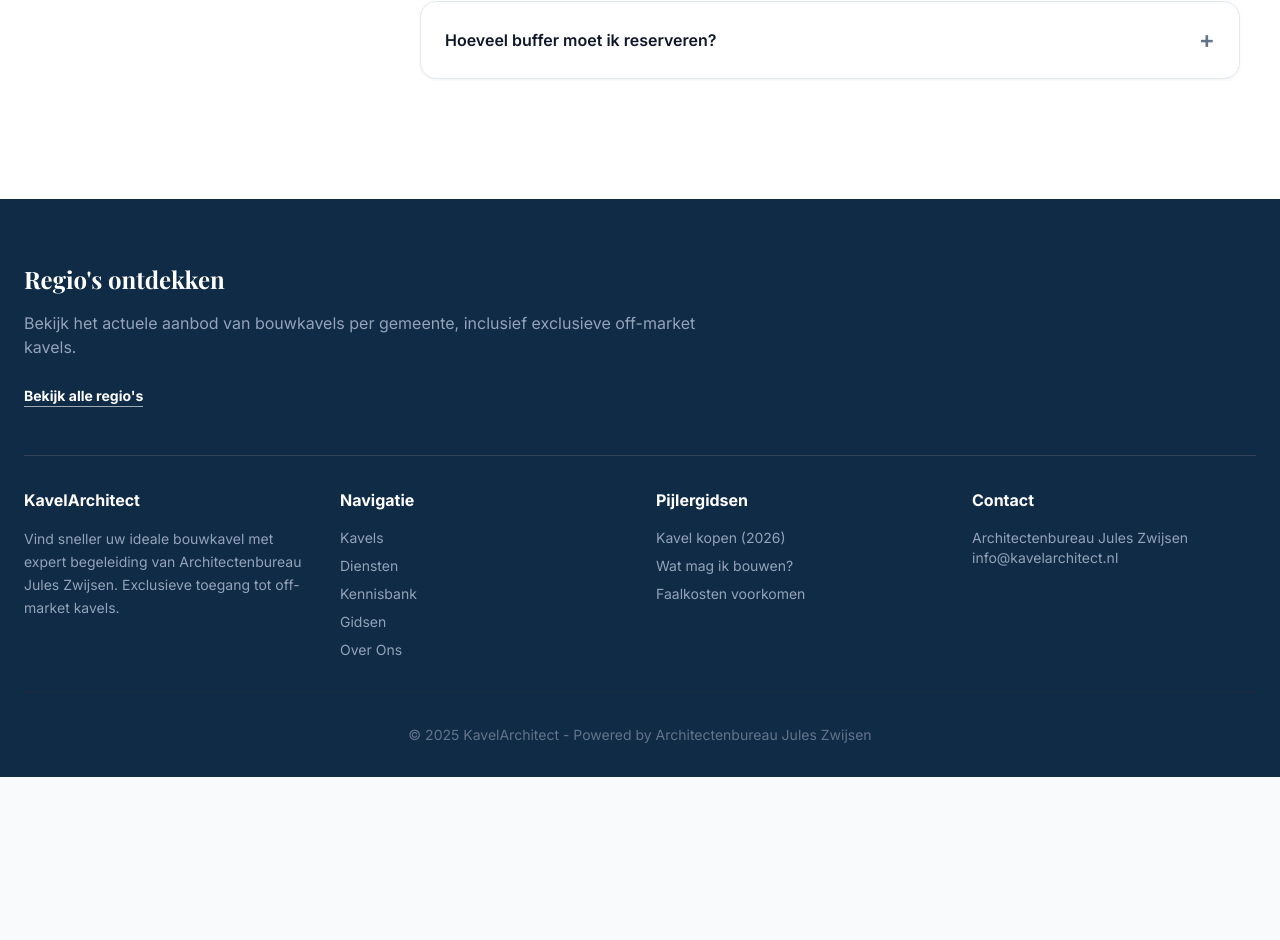
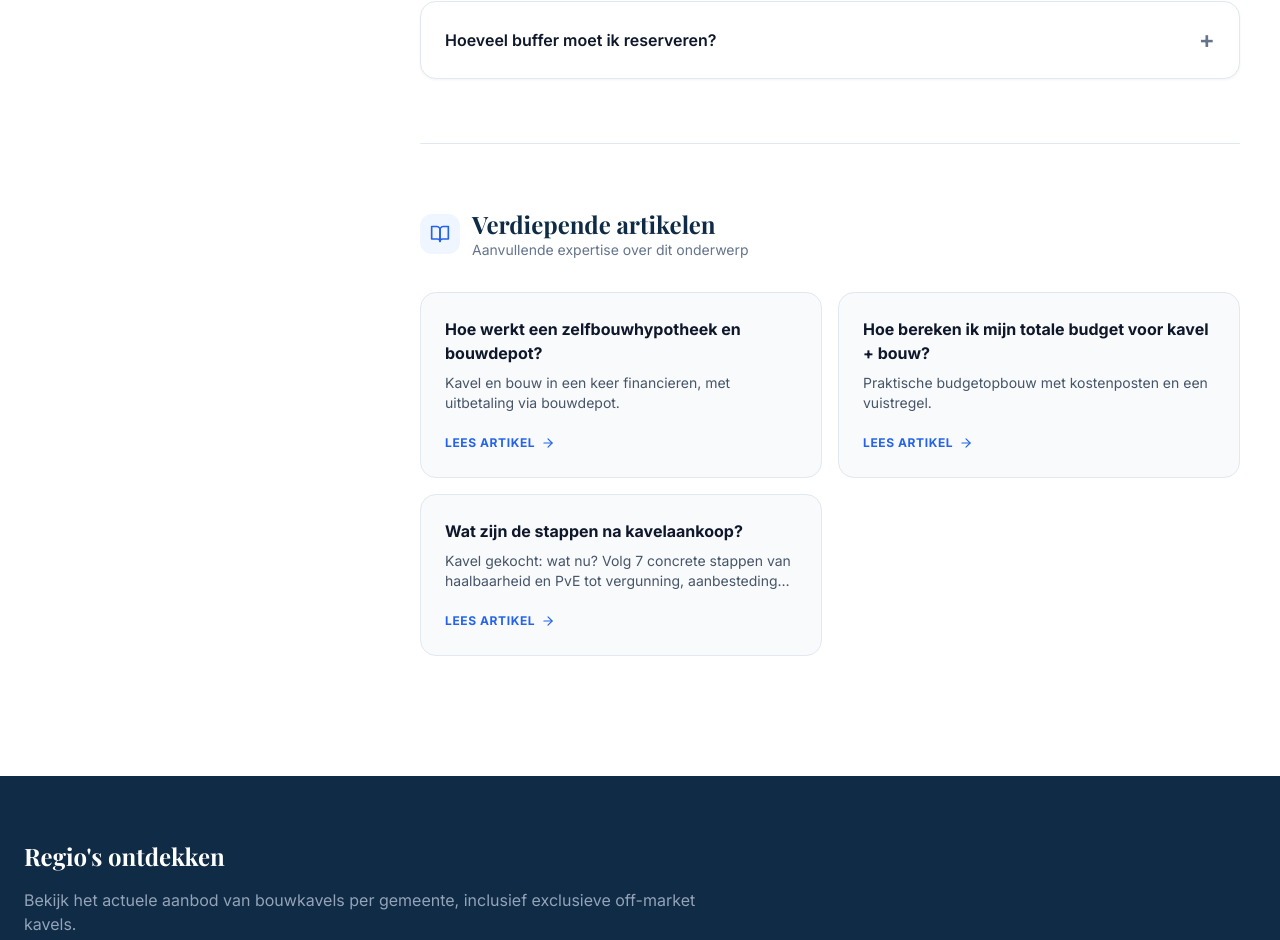
Before and after one commit to cejezed/kavelarchitect, a Next.js app: page /gids/faalkosten-voorkomen in a window 1280 px wide. Shown: the part 5029-5969 px from the top of the page. Before the commit the page ends 5806 px from the top, so only its background shows below. Built offline with nearby package versions, Linux system fonts and the light colour scheme; no server answers; a web font is replaced by a local one.

Commit message:
feat: hide kennisbank from nav and integrate articles into guides for better user flow

```diff
--- a/components/NavBarClient.tsx
+++ b/components/NavBarClient.tsx
@@ -58,9 +58,7 @@ export default function NavBarClient({ citiesByProvince, topCities }: NavBarClie
                 <Link href="/diensten" onClick={() => setOpen(false)} className="block text-sm font-semibold text-slate-700 hover:text-navy-900">
                   Diensten
                 </Link>
-                <Link href="/kennisbank" onClick={() => setOpen(false)} className="block text-sm font-semibold text-slate-700 hover:text-navy-900">
-                  Kennisbank
-                </Link>
+
                 <Link href="/gids" onClick={() => setOpen(false)} className="block text-sm font-semibold text-slate-700 hover:text-navy-900">
                   Gidsen
                 </Link>
--- a/components/RegioFooter.tsx
+++ b/components/RegioFooter.tsx
@@ -40,11 +40,7 @@ export default function RegioFooter() {
                   Diensten
                 </Link>
               </li>
-              <li>
-                <Link href="/kennisbank" className="text-slate-400 hover:text-white transition-colors">
-                  Kennisbank
-                </Link>
-              </li>
+
               <li>
                 <Link href="/gids" className="text-slate-400 hover:text-white transition-colors">
                   Gidsen
--- a/components/guides/GuideLayout.tsx
+++ b/components/guides/GuideLayout.tsx
@@ -3,6 +3,8 @@ import { GuideHero } from "./GuideHero";
 import { GuideToc } from "./GuideToc";
 import { GuideCtaCard } from "./GuideCtaCard";
 import { GuideFaq } from "./GuideFaq";
+import { GuideRelatedArticles } from "./GuideRelatedArticles";
+import { getRelatedArticles } from "@/lib/guides/guideRelated";
 
 export function GuideLayout({
   meta,
@@ -13,6 +15,8 @@ export function GuideLayout({
   toc: { id: string; label: string }[];
   children: React.ReactNode;
 }) {
+  const relatedArticles = getRelatedArticles(meta.slug);
+
   return (
     <div className="guide-shell">
       <GuideHero meta={meta} />
@@ -31,6 +35,8 @@ export function GuideLayout({
           <section className="guide-divider" aria-hidden="true" />
 
           <GuideFaq items={meta.faqs} />
+
+          <GuideRelatedArticles articles={relatedArticles} />
         </main>
       </div>
     </div>
--- /dev/null
+++ b/components/guides/GuideRelatedArticles.tsx
@@ -0,0 +1,41 @@
+import Link from 'next/link';
+import type { FaqArticle } from '@/lib/faqArticles';
+import { BookOpen, ArrowRight } from 'lucide-react';
+
+export function GuideRelatedArticles({ articles }: { articles: FaqArticle[] }) {
+    if (articles.length === 0) return null;
+
+    return (
+        <section className="guide-related-section mt-16 pt-16 border-t border-slate-200">
+            <div className="flex items-center gap-3 mb-8">
+                <div className="w-10 h-10 rounded-xl bg-blue-50 text-blue-600 flex items-center justify-center">
+                    <BookOpen size={20} />
+                </div>
+                <div>
+                    <h2 className="font-serif text-2xl font-bold text-navy-900">Verdiepende artikelen</h2>
+                    <p className="text-slate-500 text-sm">Aanvullende expertise over dit onderwerp</p>
+                </div>
+            </div>
+
+            <div className="grid sm:grid-cols-2 gap-4">
+                {articles.map((article) => (
+                    <Link
+                        key={article.slug}
+                        href={`/kennisbank/${article.slug}`}
+                        className="group p-6 rounded-2xl bg-slate-50 border border-slate-200 hover:border-blue-600 hover:bg-white hover:shadow-lg transition-all"
+                    >
+                        <h3 className="font-bold text-slate-900 mb-2 group-hover:text-blue-600 transition-colors">
+                            {article.title}
+                        </h3>
+                        <p className="text-sm text-slate-600 mb-4 line-clamp-2">
+                            {article.description}
+                        </p>
+                        <span className="inline-flex items-center gap-1.5 text-xs font-bold text-blue-600 uppercase tracking-wider">
+                            Lees artikel <ArrowRight size={14} className="transition-transform group-hover:translate-x-1" />
+                        </span>
+                    </Link>
+                ))}
+            </div>
+        </section>
+    );
+}
--- /dev/null
+++ b/lib/guides/guideRelated.ts
@@ -0,0 +1,30 @@
+import { FAQ_ARTICLES, type FaqArticle } from '../faqArticles';
+import type { GuideSlug } from './guideTypes';
+
+export const GUIDE_RELATED_ARTICLES: Record<GuideSlug, string[]> = {
+    'kavel-kopen': [
+        'hoe-vind-ik-een-bouwkavel-in-nederland',
+        'waar-kan-ik-een-kavel-kopen',
+        'waarop-letten-bij-kopen-bouwkavel',
+        'welke-kosten-bij-kopen-kavel',
+        'wat-kost-een-bouwkavel-gemiddeld',
+        'hypotheek-voor-alleen-een-kavel',
+        'is-investeren-in-bouwgrond-een-goed-idee'
+    ],
+    'wat-mag-ik-bouwen': [
+        'bestemmingsplan-omgevingsplan-lezen',
+        'wat-mag-ik-bouwen-op-mijn-kavel',
+        'hoeveel-huizen-mag-je-bouwen-op-een-kavel',
+        'hoe-vraag-ik-een-kavelpaspoort-op'
+    ],
+    'faalkosten-voorkomen': [
+        'wat-zijn-de-stappen-na-kavelaankoop',
+        'hoe-werkt-een-zelfbouwhypotheek',
+        'hoe-bereken-ik-mijn-totale-budget'
+    ]
+};
+
+export function getRelatedArticles(slug: GuideSlug): FaqArticle[] {
+    const slugs = GUIDE_RELATED_ARTICLES[slug] || [];
+    return FAQ_ARTICLES.filter(article => slugs.includes(article.slug));
+}
```
